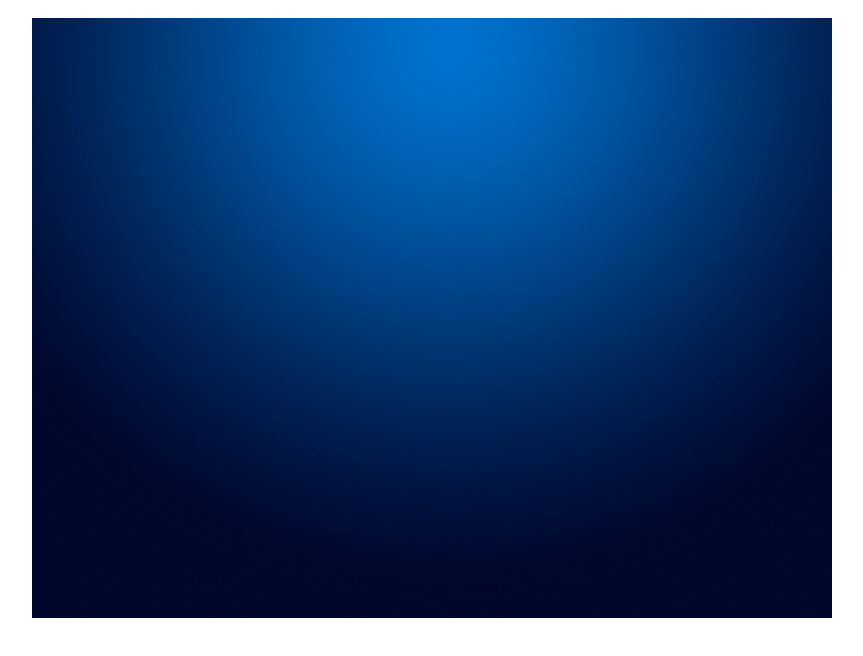
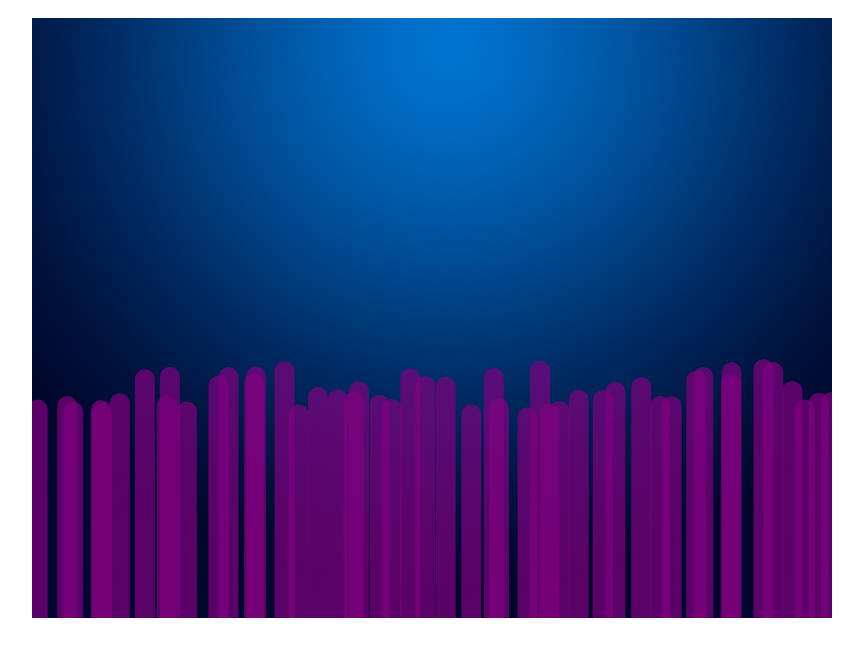
Before and after one commit to C-Shi/tinyHeart, a plain HTML site: page tinyHeart.html in a window 1280 px wide. Shown: the whole page, without its empty margins (208-1071 px from the left). Drawn offline with Linux system fonts and the light colour scheme; animation ran at ten frames a second.

Commit message:
draw ane

```diff
--- /dev/null
+++ b/js/ane.js
@@ -0,0 +1,35 @@
+var aneObj = function() {
+  this.x = [];
+  this.len = [];
+
+}
+
+aneObj.prototype.num = 50;
+aneObj.prototype.init = function() {
+  for (var i = 0; i < this.num; i++) {
+    this.x[i] = i * 17 + Math.random() * 20;
+    this.len[i] = 200 + Math.random() * 50;
+  }
+}
+
+aneObj.prototype.draw = function() {
+  ctx2.save();
+  ctx2.globalAlpha = .7
+    // set line style
+  ctx2.lineWidth = 20;
+  ctx2.lineCap = 'round'
+  ctx2.strokeStyle = 'purple';
+  // using canvas to draw ane
+  for (var i = 0; i < this.num; i++) {
+    console.log(this.x[i], canHeight - this.len[i])
+    // init pen
+    ctx2.beginPath();
+    // set init point
+    ctx2.moveTo(this.x[i], canHeight);
+    // set end point
+    ctx2.lineTo(this.x[i], canHeight - this.len[i]);
+
+    ctx2.stroke()
+  }
+  ctx2.restore();
+}
--- a/js/main.js
+++ b/js/main.js
@@ -5,6 +5,7 @@ var ctx1, ctx2;
 var bgPic = new Image();
 var canWidth;
 var canHeight;
+var ane = new aneObj();
 
 
 function game() {
@@ -19,12 +20,15 @@ function init() {
   ctx2 = can2.getContext('2d')
 
   bgPic.src = 'src/background.jpg'
-  console.log(bgPic)
-  canWidth = can1.width;
-  canHeight = can1.height;
+  canWidth = can2.width;
+  canHeight = can2.height;
+
+  ane.init()
+
 }
 
 function gameLoop() {
   window.requestAnimFrame(gameLoop)
-  drawBackgroud()
+  drawBackgroud();
+  ane.draw();
 }
--- a/tinyHeart.html
+++ b/tinyHeart.html
@@ -27,8 +27,6 @@
       position:absolute;
       bottom: 0;
       left: 0;
-      width:800px;
-      height: 600px;
     }
 
     #canvas1 {
@@ -47,13 +45,15 @@
 <body>
   <div class="all_bg">
     <div id="allCanvas">
-      <canvas id="canvas1"></canvas>
-      <canvas id="canvas2"></canvas>
+      <canvas id="canvas1" width="800" height="600"></canvas>
+      <canvas id="canvas2" width="800" height="600"></canvas>
     </div>
   </div>
 
-  <script type="text/javascript" src="js/main.js"></script>
-  <script type="text/javascript" src="js/commonFunctions.js"></script>
-  <script type="text/javascript" src="js/background.js"></script>
+<script type="text/javascript" src="js/commonFunctions.js"></script>
+<script type="text/javascript" src="js/background.js"></script>
+<script type="text/javascript" src="js/ane.js"></script>
+<script type="text/javascript" src="js/main.js"></script>
+
 </body>
 </html>
```
